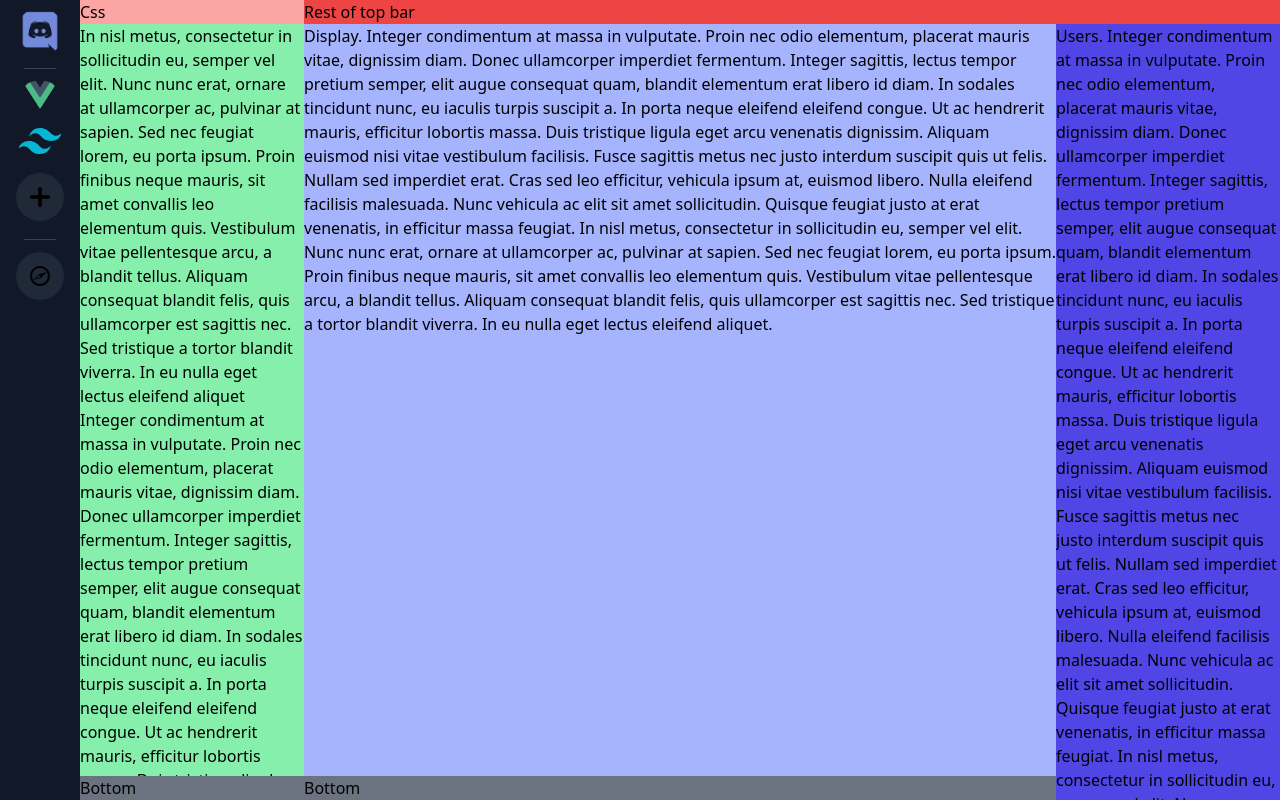
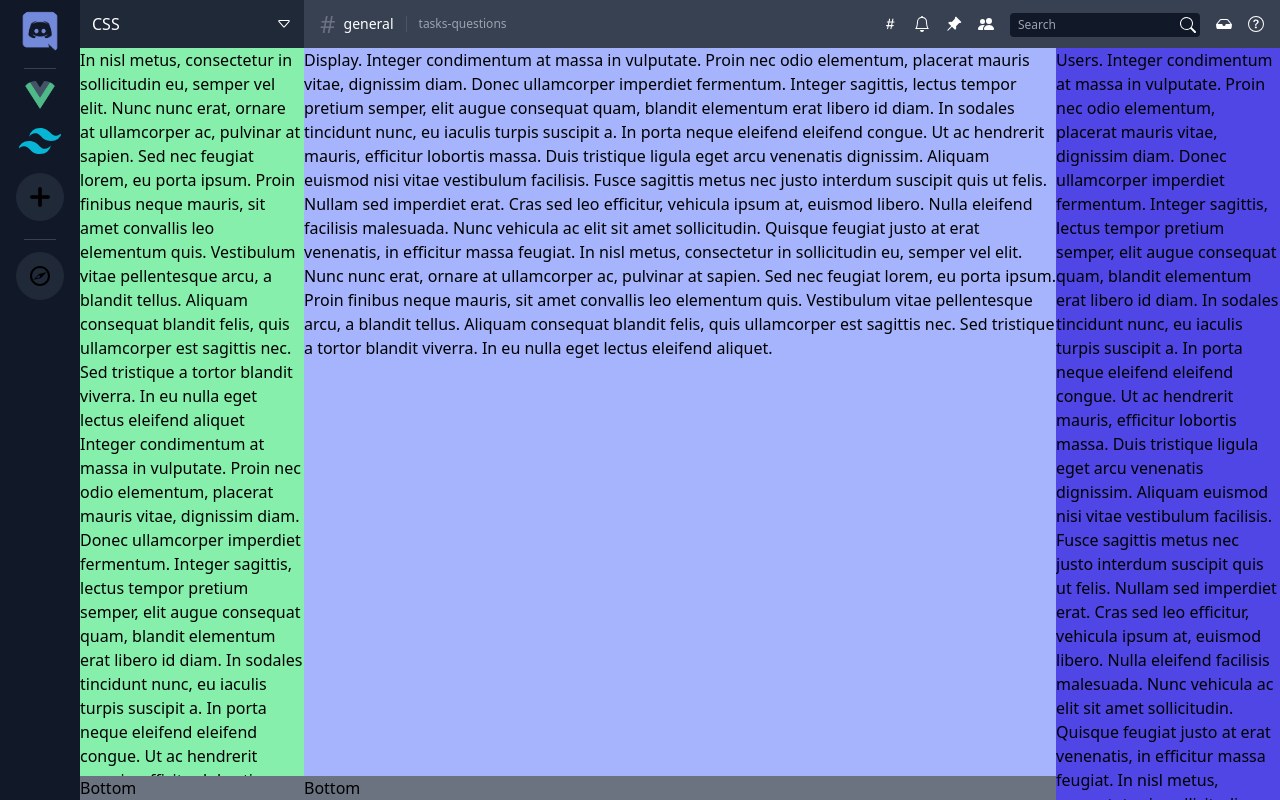
Before and after one commit to anastasiiadmm/discord-clone, a Vue app: page / in a window 1280 px wide. Built offline with nearby package versions, Linux system fonts and the light colour scheme.

Commit message:
Added styles for top sidebar

```diff
--- a/src/App.vue
+++ b/src/App.vue
@@ -31,23 +31,100 @@
             </a>
           </li>
           <li class="mt-3">
-            <a href="#" class="hover:bg-teal-500 hover:text-white w-12 h-12 bg-gray-800 text-teal-500 inline-block rounded-full">
-              <img class="w-5 h-5 mx-auto my-3.5" src="./assets/images/plus-sign.png" />
+            <a href="#"
+               class="hover:bg-teal-500 hover:text-white w-12 h-12 bg-gray-800 text-teal-500 inline-block rounded-full">
+              <img alt="plus" class="w-5 h-5 mx-auto my-3.5" src="./assets/images/plus-sign.png"/>
             </a>
           </li>
           <li class="border-b border-gray-700 mx-4 mt-3"></li>
           <li class="mt-3">
-            <a href="#" class="hover:bg-teal-500 hover:text-white w-12 h-12 bg-gray-800 text-teal-500 inline-block rounded-full">
-              <img class="w-5 h-5 mx-auto my-3.5" src="./assets/images/compass-svgrepo-com.svg" />
+            <a href="#"
+               class="hover:bg-teal-500 hover:text-white w-12 h-12 bg-gray-800 text-teal-500 inline-block rounded-full">
+              <img alt="compass" class="w-5 h-5 mx-auto my-3.5" src="./assets/images/compass-svgrepo-com.svg"/>
             </a>
           </li>
         </ul>
       </div>
     </div>
     <div class="flex flex-col min-h-screen h-screen">
-      <div class="bg-red-500 flex">
-        <div class="bg-red-300 w-56 flex-none">Css</div>
-        <div>Rest of top bar</div>
+      <div class="flex text-white h-12">
+        <div class="bg-gray-800 w-56 flex-none flex items-center justify-between px-3 py-2">
+          <div>CSS</div>
+          <button>
+            <svg xmlns="http://www.w3.org/2000/svg" width="16" height="16" fill="currentColor" class="bi bi-caret-down"
+                 viewBox="0 0 16 16">
+              <path
+                  d="M3.204 5h9.592L8 10.481 3.204 5zm-.753.659 4.796 5.48a1 1 0 0 0 1.506 0l4.796-5.48c.566-.647.106-1.659-.753-1.659H3.204a1 1 0 0 0-.753 1.659z"/>
+            </svg>
+          </button>
+        </div>
+        <div class="flex-1 bg-gray-700 flex items-center justify-between px-4">
+          <div class="flex items-center">
+            <div class="text-gray-500 text-2xl">#</div>
+            <div class="ml-2 text-sm text-white">general</div>
+            <div class="border-l pl-3 ml-3 border-gray-600 text-xs text-gray-400">tasks-questions</div>
+          </div>
+          <div class="flex items-center">
+            <a href="#" class="ml-4">
+              <svg xmlns="http://www.w3.org/2000/svg" width="16" height="16" fill="currentColor" class="bi bi-hash"
+                   viewBox="0 0 16 16">
+                <path
+                    d="M8.39 12.648a1.32 1.32 0 0 0-.015.18c0 .305.21.508.5.508.266 0 .492-.172.555-.477l.554-2.703h1.204c.421 0 .617-.234.617-.547 0-.312-.188-.53-.617-.53h-.985l.516-2.524h1.265c.43 0 .618-.227.618-.547 0-.313-.188-.524-.618-.524h-1.046l.476-2.304a1.06 1.06 0 0 0 .016-.164.51.51 0 0 0-.516-.516.54.54 0 0 0-.539.43l-.523 2.554H7.617l.477-2.304c.008-.04.015-.118.015-.164a.512.512 0 0 0-.523-.516.539.539 0 0 0-.531.43L6.53 5.484H5.414c-.43 0-.617.22-.617.532 0 .312.187.539.617.539h.906l-.515 2.523H4.609c-.421 0-.609.219-.609.531 0 .313.188.547.61.547h.976l-.516 2.492c-.008.04-.015.125-.015.18 0 .305.21.508.5.508.265 0 .492-.172.554-.477l.555-2.703h2.242l-.515 2.492zm-1-6.109h2.266l-.515 2.563H6.859l.532-2.563z"/>
+              </svg>
+            </a>
+            <a href="#" class="ml-4">
+              <svg xmlns="http://www.w3.org/2000/svg" width="16" height="16" fill="currentColor" class="bi bi-bell"
+                   viewBox="0 0 16 16">
+                <path
+                    d="M8 16a2 2 0 0 0 2-2H6a2 2 0 0 0 2 2zM8 1.918l-.797.161A4.002 4.002 0 0 0 4 6c0 .628-.134 2.197-.459 3.742-.16.767-.376 1.566-.663 2.258h10.244c-.287-.692-.502-1.49-.663-2.258C12.134 8.197 12 6.628 12 6a4.002 4.002 0 0 0-3.203-3.92L8 1.917zM14.22 12c.223.447.481.801.78 1H1c.299-.199.557-.553.78-1C2.68 10.2 3 6.88 3 6c0-2.42 1.72-4.44 4.005-4.901a1 1 0 1 1 1.99 0A5.002 5.002 0 0 1 13 6c0 .88.32 4.2 1.22 6z"/>
+              </svg>
+            </a>
+            <a href="#" class="ml-4">
+              <svg xmlns="http://www.w3.org/2000/svg" width="16" height="16" fill="currentColor"
+                   class="bi bi-pin-angle-fill" viewBox="0 0 16 16">
+                <path
+                    d="M9.828.722a.5.5 0 0 1 .354.146l4.95 4.95a.5.5 0 0 1 0 .707c-.48.48-1.072.588-1.503.588-.177 0-.335-.018-.46-.039l-3.134 3.134a5.927 5.927 0 0 1 .16 1.013c.046.702-.032 1.687-.72 2.375a.5.5 0 0 1-.707 0l-2.829-2.828-3.182 3.182c-.195.195-1.219.902-1.414.707-.195-.195.512-1.22.707-1.414l3.182-3.182-2.828-2.829a.5.5 0 0 1 0-.707c.688-.688 1.673-.767 2.375-.72a5.922 5.922 0 0 1 1.013.16l3.134-3.133a2.772 2.772 0 0 1-.04-.461c0-.43.108-1.022.589-1.503a.5.5 0 0 1 .353-.146z"/>
+              </svg>
+            </a>
+            <a href="#" class="ml-4">
+              <svg xmlns="http://www.w3.org/2000/svg" width="16" height="16" fill="currentColor"
+                   class="bi bi-people-fill" viewBox="0 0 16 16">
+                <path d="M7 14s-1 0-1-1 1-4 5-4 5 3 5 4-1 1-1 1H7zm4-6a3 3 0 1 0 0-6 3 3 0 0 0 0 6z"/>
+                <path fill-rule="evenodd"
+                      d="M5.216 14A2.238 2.238 0 0 1 5 13c0-1.355.68-2.75 1.936-3.72A6.325 6.325 0 0 0 5 9c-4 0-5 3-5 4s1 1 1 1h4.216z"/>
+                <path d="M4.5 8a2.5 2.5 0 1 0 0-5 2.5 2.5 0 0 0 0 5z"/>
+              </svg>
+            </a>
+            <a href="#" class="ml-4">
+              <form action="#" class="relative">
+                <input type="text" placeholder="Search" class="rounded bg-gray-900 text-gray-200 text-xs px-2 py-1"/>
+                <span class="absolute right-0 top-0 mr-1" style="top:6px">
+                  <svg xmlns="http://www.w3.org/2000/svg" width="16" height="16" fill="currentColor"
+                       class="bi bi-search" viewBox="0 0 16 16"
+                  >
+                      <path
+                          d="M11.742 10.344a6.5 6.5 0 1 0-1.397 1.398h-.001c.03.04.062.078.098.115l3.85 3.85a1 1 0 0 0 1.415-1.414l-3.85-3.85a1.007 1.007 0 0 0-.115-.1zM12 6.5a5.5 5.5 0 1 1-11 0 5.5 5.5 0 0 1 11 0z"/>
+                  </svg>
+                </span>
+              </form>
+            </a>
+            <a href="#" class="ml-4">
+              <svg xmlns="http://www.w3.org/2000/svg" width="16" height="16" fill="currentColor"
+                   class="bi bi-inbox-fill" viewBox="0 0 16 16">
+                <path
+                    d="M4.98 4a.5.5 0 0 0-.39.188L1.54 8H6a.5.5 0 0 1 .5.5 1.5 1.5 0 1 0 3 0A.5.5 0 0 1 10 8h4.46l-3.05-3.812A.5.5 0 0 0 11.02 4H4.98zm-1.17-.437A1.5 1.5 0 0 1 4.98 3h6.04a1.5 1.5 0 0 1 1.17.563l3.7 4.625a.5.5 0 0 1 .106.374l-.39 3.124A1.5 1.5 0 0 1 14.117 13H1.883a1.5 1.5 0 0 1-1.489-1.314l-.39-3.124a.5.5 0 0 1 .106-.374l3.7-4.625z"/>
+              </svg>
+            </a>
+            <a href="#" class="ml-4">
+              <svg xmlns="http://www.w3.org/2000/svg" width="16" height="16" fill="currentColor"
+                   class="bi bi-question-circle" viewBox="0 0 16 16">
+                <path d="M8 15A7 7 0 1 1 8 1a7 7 0 0 1 0 14zm0 1A8 8 0 1 0 8 0a8 8 0 0 0 0 16z"/>
+                <path
+                    d="M5.255 5.786a.237.237 0 0 0 .241.247h.825c.138 0 .248-.113.266-.25.09-.656.54-1.134 1.342-1.134.686 0 1.314.343 1.314 1.168 0 .635-.374.927-.965 1.371-.673.489-1.206 1.06-1.168 1.987l.003.217a.25.25 0 0 0 .25.246h.811a.25.25 0 0 0 .25-.25v-.105c0-.718.273-.927 1.01-1.486.609-.463 1.244-.977 1.244-2.056 0-1.511-1.276-2.241-2.673-2.241-1.267 0-2.655.59-2.75 2.286zm1.557 5.763c0 .533.425.927 1.01.927.609 0 1.028-.394 1.028-.927 0-.552-.42-.94-1.029-.94-.584 0-1.009.388-1.009.94z"/>
+              </svg>
+            </a>
+          </div>
+        </div>
       </div>
       <div class="flex-1 bg-blue-500 flex overflow-y-hidden">
         <div class="bg-green-300 w-56 flex-none flex flex-col justify-between">
```
